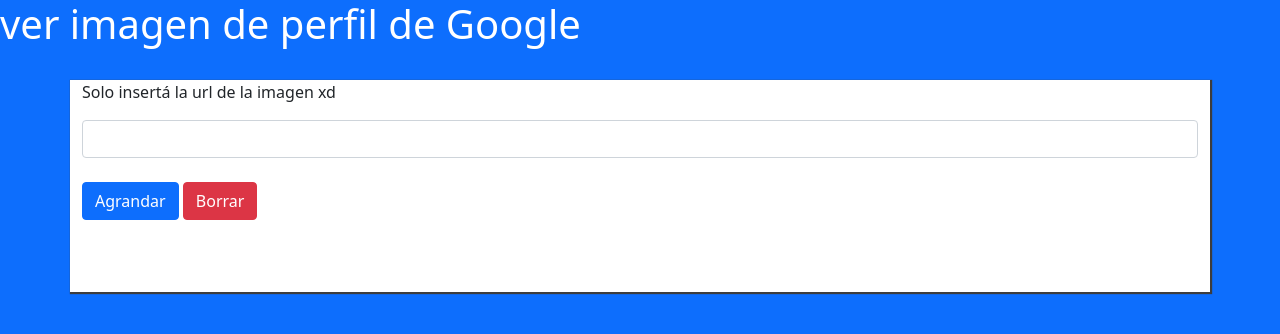
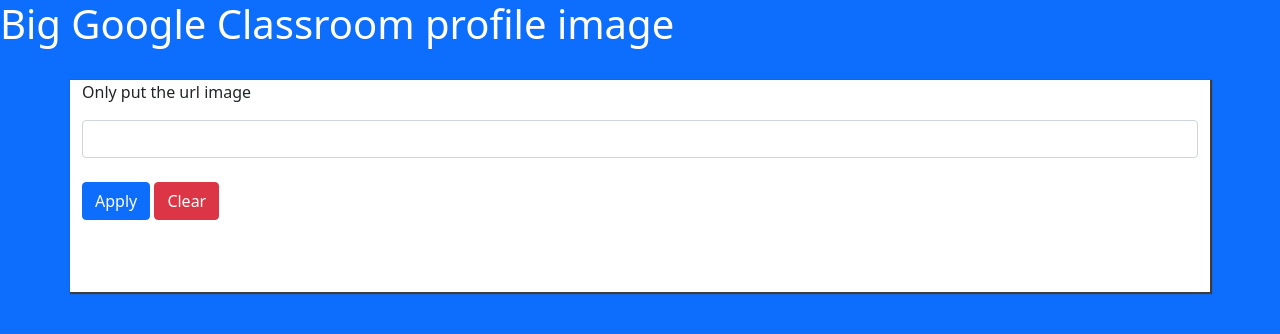
Before and after one commit to PasteLuengas/Big-Classroom-image-profile, a plain HTML site: page index.html in a window 1280 px wide. Drawn offline with nearby package versions, Linux system fonts and the light colour scheme.

Commit message:
Update index.html

```diff
--- a/index.html
+++ b/index.html
@@ -25,16 +25,16 @@
     <title>Imagen de perfil grande (?)</title>
 </head>
 <body>
-    <h1>ver imagen de perfil de Google</h1>
+    <h1>Big Google Classroom profile image</h1>
     <br>
     <div class="container">
         <script src="js/script.js"></script>
-        <p>Solo insertá la url de la imagen xd</p>
+        <p>Only put the url image</p>
         <input class="form-control" type="url" id="url-imagen"><br>
-        <input class="btn btn-primary" type="submit" value="Agrandar" onClick="procesar()">
-        <input class="btn btn-danger" type="button" value="Borrar" onClick="document.getElementById('url-imagen').value=''">
+        <input class="btn btn-primary" type="submit" value="Apply" onClick="procesar()">
+        <input class="btn btn-danger" type="button" value="Clear" onClick="document.getElementById('url-imagen').value=''">
         <br> <br> <br>
-        <img width="100%" style="display: none;" id="imagen" alt="Abrí una imagen">
+        <img width="100%" style="display: none;" id="imagen" alt="Open a image">
         <br>
     </div>
     <br><br>
```
